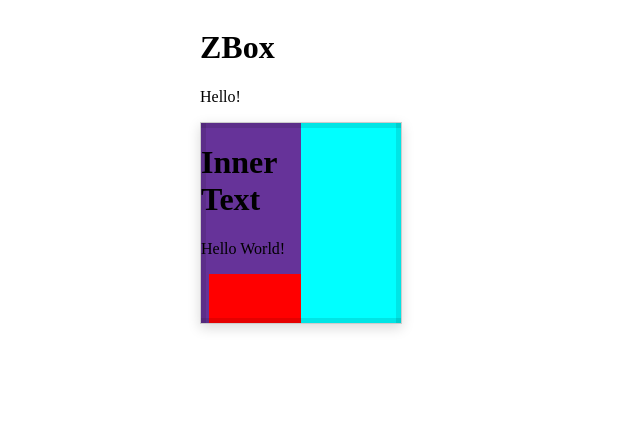
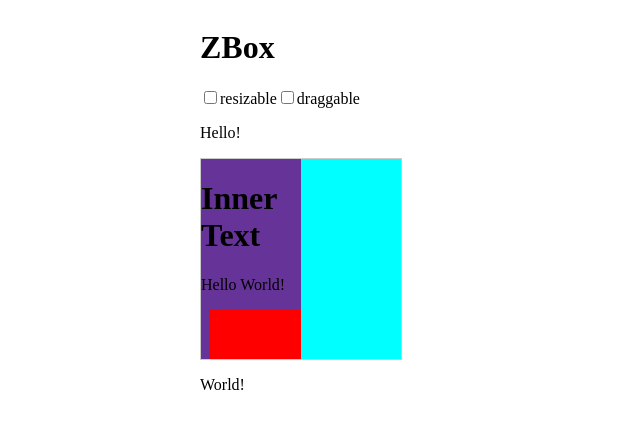
Before and after one commit to 18202409203/vue-zbox, a Vue app: page / in a window 1280 px wide. Shown: the top 428 px of the page, without its empty margins (0-640 px from the left). Built offline with nearby package versions, Linux system fonts and the light colour scheme.

Commit message:
feat(app & ZBox): Add draggable and resizable toggle controls Add checkboxes to toggle draggable and resizable features of ZBox component dynamically.

```diff
--- a/src/App.vue
+++ b/src/App.vue
@@ -1,19 +1,27 @@
 <script setup lang="ts">
-import ZBox from './components/ZBox/ZBox.vue'
+import { ref } from "vue";
+import ZBox from "./components/ZBox/ZBox.vue";
+
+const resizable = ref(false);
+const draggable = ref(false);
 </script>
 
 <template>
   <div style="position: absolute; left: 200px">
     <h1>ZBox</h1>
+    <input type="checkbox" v-model="resizable" />
+    <label>resizable</label>
+    <input type="checkbox" v-model="draggable" />
+    <label>draggable</label>
     <p>Hello!</p>
-    <ZBox class="box" :draggable="true" :resizable="true">
+    <ZBox class="box" :draggable="draggable" :resizable="resizable">
       <div class="content">
         <h1>Inner Text</h1>
         <p>Hello World!</p>
         <div class="item"></div>
       </div>
     </ZBox>
-    <p>World</p>
+    <p>World!</p>
   </div>
 </template>
 
@@ -22,7 +30,6 @@ import ZBox from './components/ZBox/ZBox.vue'
   border: 1px solid #ccc;
   overflow-x: hidden;
   overflow-y: auto;
-  position: absolute;
   width: 200px;
   height: 200px;
   background-color: aqua;
--- a/src/components/ZBox/ZBox.vue
+++ b/src/components/ZBox/ZBox.vue
@@ -1,5 +1,5 @@
 <script lang="ts" setup>
-import { onMounted, ref } from "vue";
+import { onMounted, ref, watchEffect } from "vue";
 import { Handler } from "./handler";
 import type { Direction, Noop, ZMode } from "./types";
 
@@ -19,6 +19,22 @@ const container = ref<HTMLDivElement | null>(null);
 const currentDirection = ref<Direction | Noop>(null);
 const currentMode = ref<ZMode | Noop>(null);
 
+// position, top, left
+watchEffect(() => {
+  const zbox = container.value!;
+  if (zbox) {
+    zbox.style.position = props.draggable
+      ? "absolute"
+      : props.resizable
+      ? "relative"
+      : "static";
+
+    // 重置位置
+    zbox.style.top = "";
+    zbox.style.left = "";
+  }
+});
+
 onMounted(() => {
   const zbox = container.value!;
   let startX: number,
@@ -29,8 +45,6 @@ onMounted(() => {
     positionY: number; // for dragging
 
   // zbox添加鼠标按下事件
-  if (props.draggable) {
-    zbox.style.position = "absolute";
   zbox.addEventListener("mousedown", (e: MouseEvent) => {
     positionX = e.clientX;
     positionY = e.clientY;
@@ -38,20 +52,18 @@ onMounted(() => {
     document.addEventListener("mousemove", onMouseMove);
     document.addEventListener("mouseup", onMouseUp);
 
-      // 优先resize
     if (currentMode.value === "resizing") return;
 
-      currentMode.value = "dragging";
+    currentMode.value = props.draggable ? "dragging" : null;
     currentDirection.value = null;
   });
-  }
 
   // 为每个边框添加鼠标按下事件
-  if (props.resizable) {
   handlers.forEach((handler) => {
     const handlerElement = handler.ref!;
 
     handlerElement.addEventListener("mousedown", (e: MouseEvent) => {
+      if (!props.resizable) return;
       currentMode.value = "resizing";
       currentDirection.value = handler.dir;
 
@@ -62,7 +74,6 @@ onMounted(() => {
       handlerElement.classList.add("active");
     });
   });
-  }
 
   // 鼠标移动事件处理
   function onMouseMove(e: MouseEvent) {
@@ -136,6 +147,21 @@ onMounted(() => {
 .zbox_container {
   --handler-size: 5px;
 
+  &.draggable {
+    position: absolute;
+    cursor: move;
+    box-shadow: 0 4px 12px rgba(0, 0, 0, 0.15);
+    transition: transform 0.2s, box-shadow 0.2s;
+  }
+
+  &.draggable:active {
+    box-shadow: 0 8px 24px rgba(0, 0, 0, 0.25);
+    transform: scale(1.02);
+  }
+
+  &.resizable {
+    position: relative;
+
     .handler {
       position: absolute;
       background-color: rgba(0, 0, 0, 0.1);
@@ -184,21 +210,6 @@ onMounted(() => {
     .handler-left:hover {
       background-color: rgba(17, 133, 242, 0.5);
     }
-
-  &.draggable {
-    position: absolute;
-    cursor: move;
-    box-shadow: 0 4px 12px rgba(0, 0, 0, 0.15);
-    transition: transform 0.2s, box-shadow 0.2s;
-  }
-
-  &.draggable:active {
-    box-shadow: 0 8px 24px rgba(0, 0, 0, 0.25);
-    transform: scale(1.02);
-  }
-
-  &.resizable {
-    position: relative;
   }
 }
 </style>
```
Lines whose indentation alone changed are shown as unchanged.
